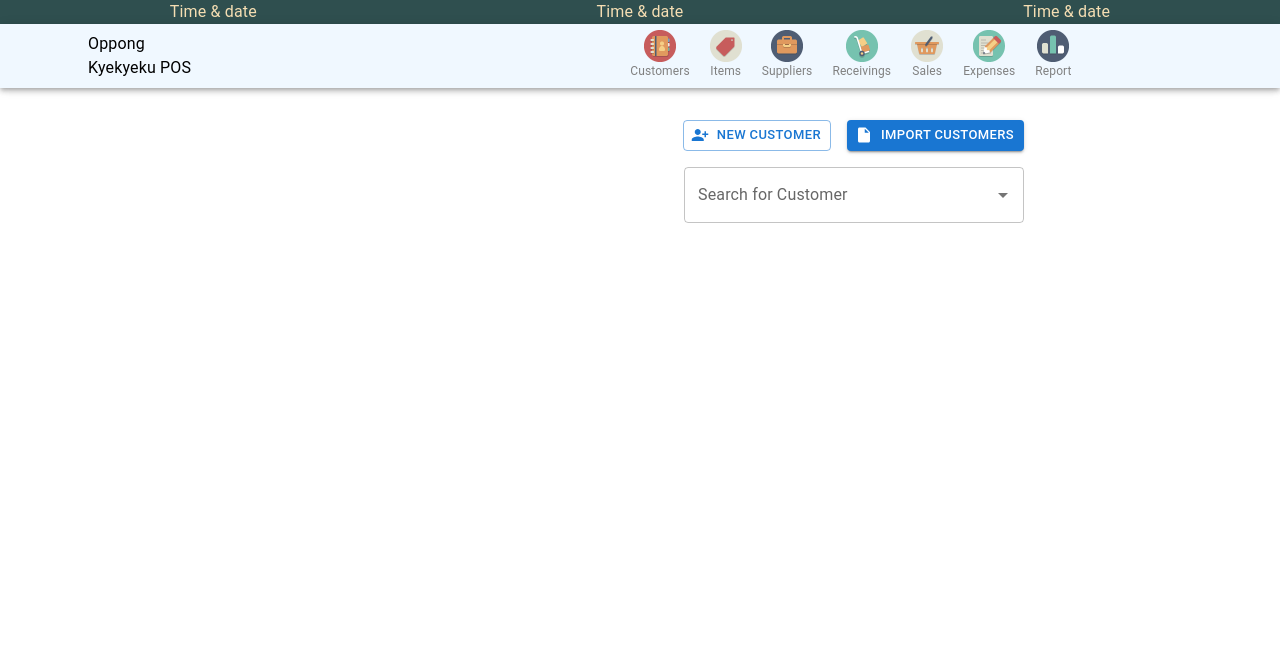
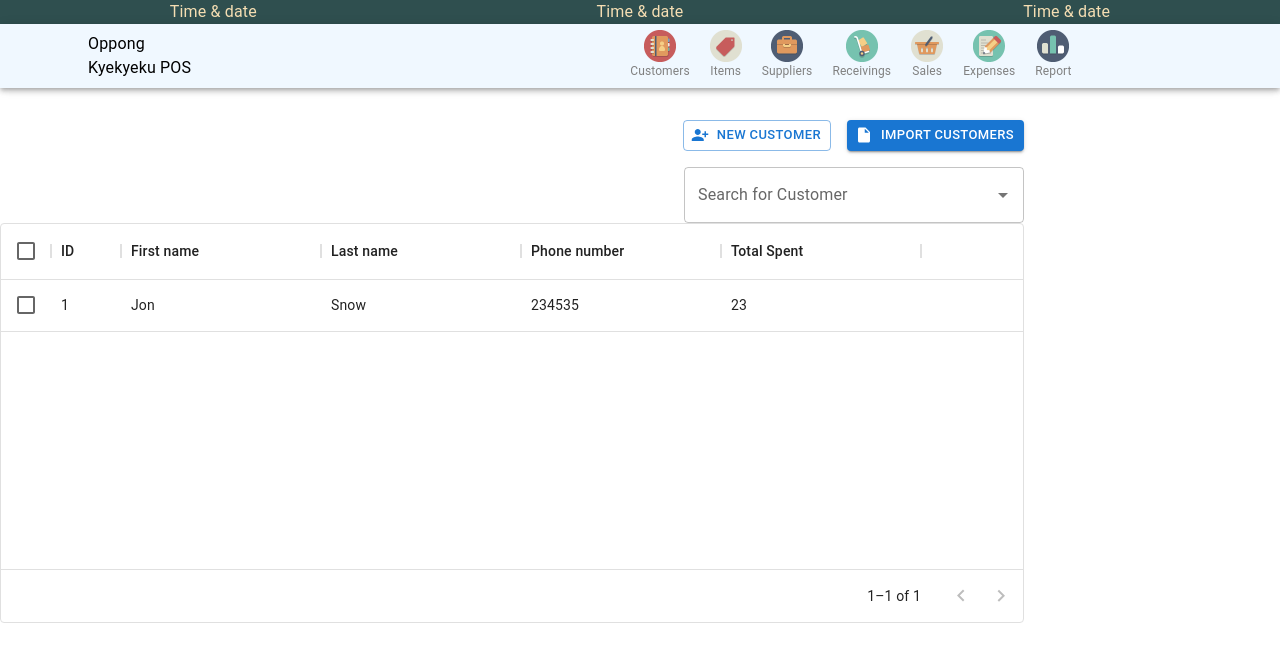
Before and after one commit to sabetech/oppongk-frontend, a React (Vite) app: page /customers in a window 1280 px wide. Shown: the top 662 px of the page. Built offline with nearby package versions, Linux system fonts and the light colour scheme.

Commit message:
Refactored Menu List Items

```diff
--- a/package.json
+++ b/package.json
@@ -14,10 +14,13 @@
     "@fontsource/roboto": "^4.5.8",
     "@mui/icons-material": "^5.10.16",
     "@mui/material": "^5.10.17",
+    "@mui/x-data-grid": "^5.17.19",
+    "@reduxjs/toolkit": "^1.9.1",
     "localforage": "^1.10.0",
     "match-sorter": "^6.3.1",
     "react": "^18.2.0",
     "react-dom": "^18.2.0",
+    "react-query": "^3.39.2",
     "react-router-dom": "^6.4.5",
     "sort-by": "^1.2.0"
   },
--- a/src/components/MenuItems.jsx
+++ b/src/components/MenuItems.jsx
@@ -10,9 +10,7 @@ export default function MenuItems({fontSize, imgWidth}) {
                 MenuList.main_menu.map(item =>
                 {
                     return (
-                <Link to={item.path}>
-                    <MenuItem key={item.title} icon={item.icon} title={item.title} fontSize={fontSize} imgWidth={imgWidth} />
-                </Link>
+                        <MenuItem key={item.title} path={item.path} icon={item.icon} title={item.title} fontSize={fontSize} imgWidth={imgWidth} />
                 )
                 }
             )
@@ -21,8 +19,9 @@ export default function MenuItems({fontSize, imgWidth}) {
     )
 }
 
-function MenuItem({icon, title, fontSize, imgWidth}) {
+function MenuItem({path, icon, title, fontSize, imgWidth}) {
     return(
+        <Link to={path} key={path}>
             <div style={{
                 display: 'flex',
                 flexDirection: 'column',
@@ -35,5 +34,6 @@ function MenuItem({icon, title, fontSize, imgWidth}) {
                 <Typography sx={{color: 'grey', fontSize: fontSize}}>{title}</Typography>
 
             </div>
+        </Link>
     );
 }
--- a/src/pages/main/Customers.jsx
+++ b/src/pages/main/Customers.jsx
@@ -4,6 +4,7 @@ import Autocomplete from '@mui/material/Autocomplete';
 import { styled, lighten, darken } from '@mui/system';
 import Button from '@mui/material/Button';
 import Stack from '@mui/material/Stack';
+import { DataGrid } from '@mui/x-data-grid';
 import PersonAddAlt1Icon from '@mui/icons-material/PersonAddAlt1';
 import InsertDriveFileIcon from '@mui/icons-material/InsertDriveFile';
 
@@ -60,6 +61,7 @@ export default function Customers() {
                     )}
                 />
             </Stack>
+            <CustomerTable />
         </div>
     );
 }
@@ -68,11 +70,23 @@ function CustomerTable() {
 
     const columnsSchema = [
         { field: 'id', headerName: 'ID', width: 70 },
-        { field: 'firstName', headerName: 'First name', width: 130 },
-        { field: 'lastName', headerName: 'Last name', width: 130 },
-        { field: 'phone', headerName: 'Phone number', width: 80 },
-        { field: 'total_spent', headerName: 'Total Spent', width: 120 },
+        { field: 'firstName', headerName: 'First name', width: 200 },
+        { field: 'lastName', headerName: 'Last name', width: 200 },
+        { field: 'phone', headerName: 'Phone number', width: 200 },
+        { field: 'total_spent', headerName: 'Total Spent', width: 200 },
     ];
 
-    const rows = [];
+    const rows = [{ id: 1, lastName: 'Snow', firstName: 'Jon', phone: 234535, total_spent: 23 },];
+
+    return (
+        <div style={{ height: 400, width: '80%' }}>
+            <DataGrid
+                rows={rows}
+                columns={columnsSchema}
+                pageSize={5}
+                rowsPerPageOptions={[5]}
+                checkboxSelection
+            />
+        </div>
+    );
 }
--- a/src/routes/Root.jsx
+++ b/src/routes/Root.jsx
@@ -6,7 +6,9 @@ import AppBar  from '@mui/material/AppBar';
 import Toolbar from '@mui/material/Toolbar';
 import Container from '@mui/material/Container';
 import MenuList from '../resource/MenuItems.json';
+import MenuItems from '../components/MenuItems';
 import { Link, Outlet } from 'react-router-dom'
+
 
 export default function Root() {
 
@@ -52,33 +54,6 @@ function MainMenuBar() {
     );
 }
 
-function MenuItems({fontSize, imgWidth}) {
-    return (
-        <div style={{display: 'flex', flexDirection: 'row'}}>
-            {
-                MenuList.main_menu.map(item => <MenuItem key={item.title} icon={item.icon} title={item.title} fontSize={fontSize} imgWidth={imgWidth} />)
-            }
-        </div>
-    )
-}
-
-function MenuItem({icon, title, fontSize, imgWidth}) {
-    return(
-        <div style={{
-            display: 'flex',
-            flexDirection: 'column',
-            alignItems: 'center',
-            marginRight: 10,
-            marginLeft: 10
-            }}>
-
-            <img src={`app_icons/${icon}.png`} width={imgWidth} />
-            <Typography sx={{color: 'grey', fontSize: fontSize}}>{title}</Typography>
-
-        </div>
-    );
-}
-
 function MainContent() {
     return (
         <div style={{
```
Also changed, not shown: 1 other file (tests, documents, lock files or other folders). Lines whose indentation alone changed are shown as unchanged.
